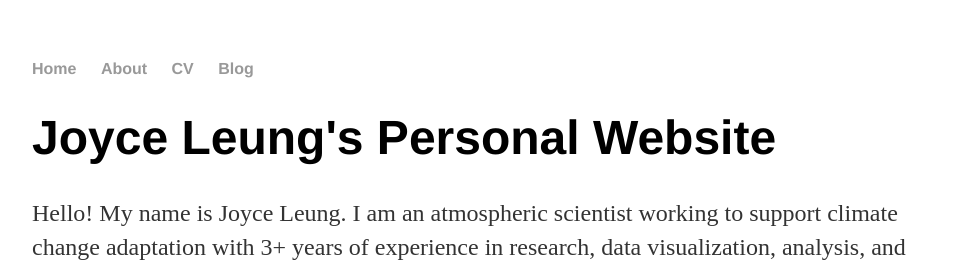
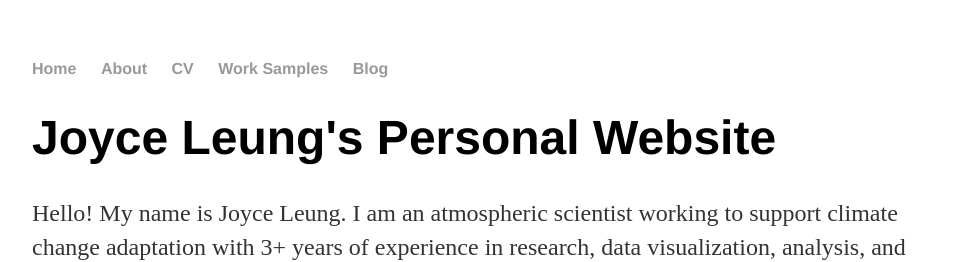
Before and after one commit to joycelwy22/joycelwy22.github.io, a Jekyll site: the page built from index.html, in a window 1280 px wide. Shown: the top 262 px of the page, without its empty margins (160-1119 px from the left). Built offline with Jekyll 4.4.1, drawn with Linux system fonts in a browser that asks for light colours.

Commit message:
Update default.html

```diff
--- a/_layouts/default.html
+++ b/_layouts/default.html
@@ -11,6 +11,7 @@
 	        		<li><a href="/">Home</a></li>
 		        	<li><a href="/about">About</a></li>
 	        		<li><a href="/cv">CV</a></li>
+				<li><a href="/worksamples">Work Samples</a></li>
 	        		<li><a href="/blog">Blog</a></li>
 	    		</ul>
 			</nav>
```
